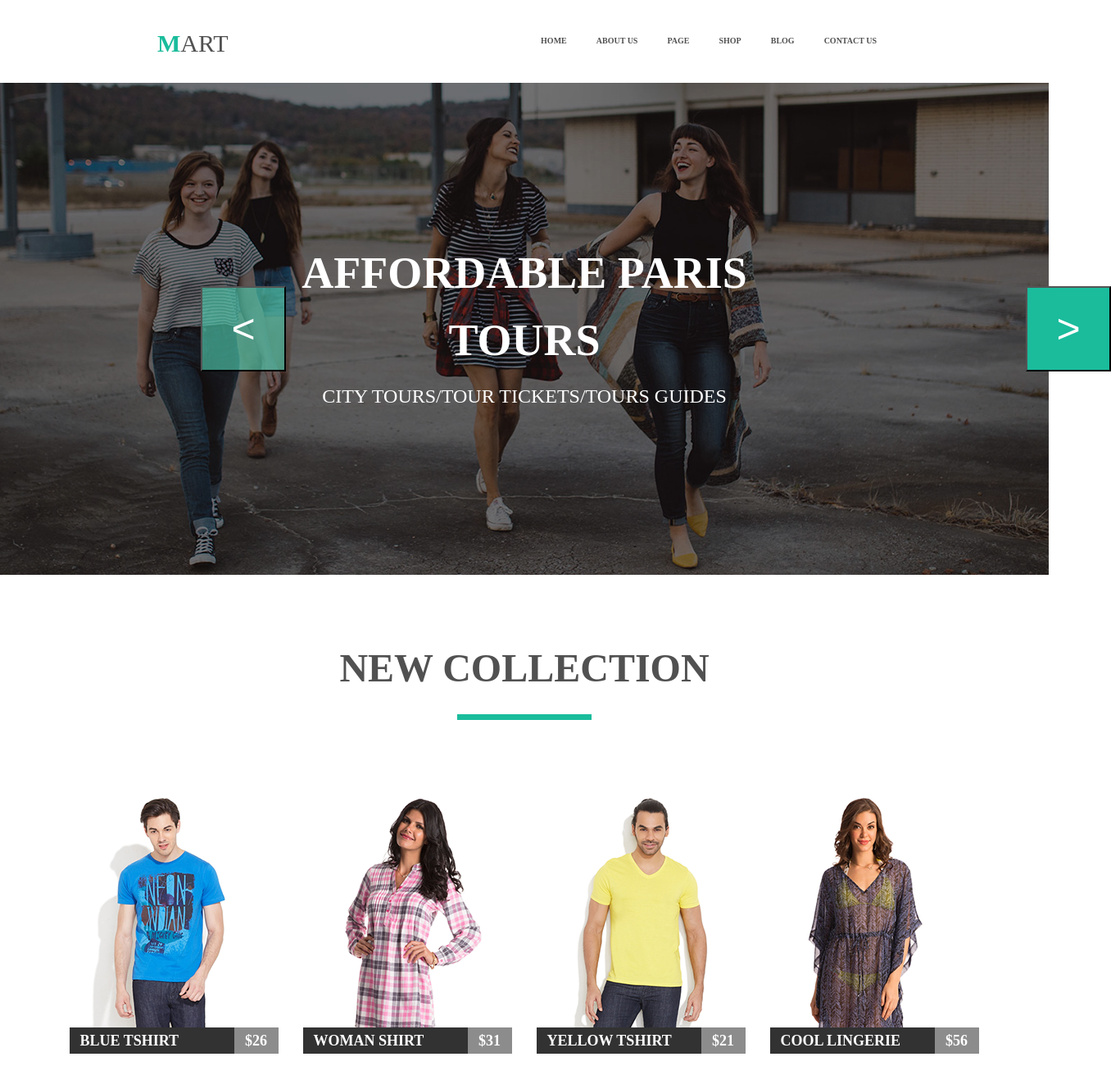
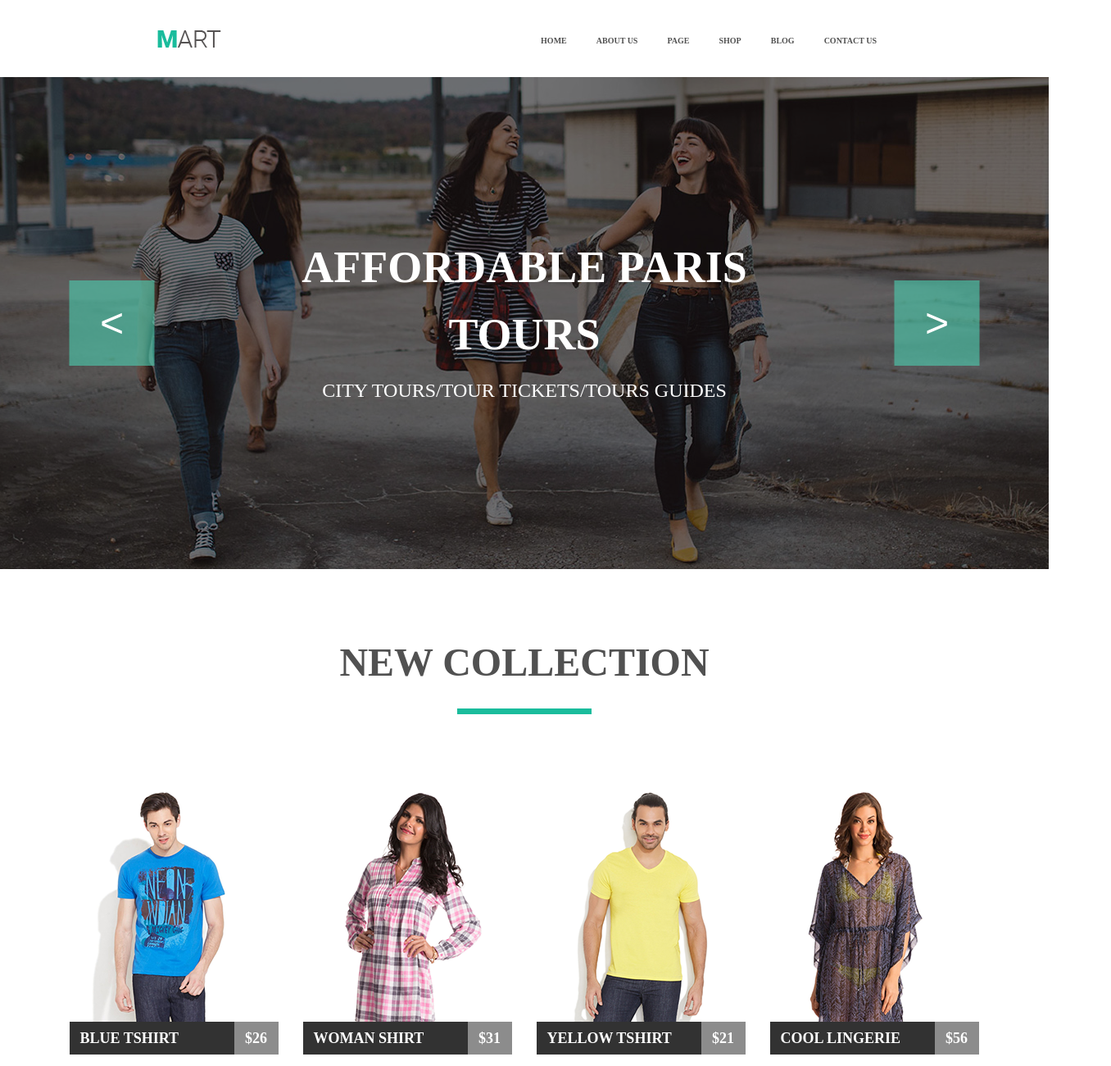
Before and after one commit to ig2108/goit-fe-course, a plain HTML site: page hw-05/index.html in a window 1280 px wide. Shown: the top 1300 px of the page at 82% size, 1356 px wide, since content can reach past the window. Drawn offline with Linux system fonts and the light colour scheme.

Commit message:
hw-05 update #1

```diff
--- a/hw-05/css/styles.css
+++ b/hw-05/css/styles.css
@@ -15,7 +15,7 @@ img {
 }
 
 .container {
-    max-width: 1600px;
+    max-width: 100%;
     margin: 0 auto;
     vertical-align: top;
 }
@@ -35,19 +35,10 @@ Header
     width: 70%;
 }
 
-.company__name {
+.logo {
     float: left;
     margin-top: 37px;
     margin-bottom: 32px;
-    font-size: 30px;
-    line-height: 32px;
-    text-transform: uppercase;
-    color: #515151;
-}
-
-.company__name::first-letter {
-    color: #1abc9c;
-    font-weight: bold;
 }
 
 .navigation {
@@ -84,6 +75,7 @@ Slider
 
 .slider {
     margin-bottom: 98px;
+    width: 100%;
 }
 
 .slider__item {
@@ -122,12 +114,14 @@ Slider
     line-height: 82px;
     font-weight: bold;
     text-transform: uppercase;
+    overflow: hidden;
 }
 
 .slider__text {
     color: #ffffff;
     font-size: 24px;
     line-height: 54px;
+    overflow: hidden;
     text-transform: uppercase;
 }
 
@@ -137,31 +131,40 @@ Slider
     cursor: pointer;
     font-size: 50px;
     line-height: 11px;
-
+    max-width: 1111px;
+    position: absolute;
+    width: 100%;
+    left: 50%;
+    top: 50%;
+    transform: translate(-50%, -50%);
+    z-index: 3;
 }
 
-.button__cntrl__prev {
+.button__cntrl {
+    border: none;
+    outline: none;
+    cursor: pointer;
     position: absolute;
     background-color: rgb(78, 198, 171, .651);
     width: 104px;
     height: 104px;
-    left: 245px;
     top: 50%;
     transform: translateY(-50%);
     color: #ffffff;
     z-index: 3;
 }
 
-.button__cntrl__next{
-    position: absolute;
+.prev {
+    left: 0;
+}
+
+.next {
+    right: 0;
+}
+
+.button__cntrl:hover,
+.button__cntrl:focus {
     background-color: rgb(26, 188, 156);
-    width: 104px;
-    height: 104px;
-    left: 1252px;
-    top: 50%;
-    transform: translateY(-50%);
-    color: #ffffff;
-    z-index: 3;
 }
 
 /*
@@ -216,6 +219,7 @@ Main
 .product__item:hover .overlay {
     opacity: 1;
     background-color: rgb(0, 0, 0, .549);
+    border-color: rgb(255, 255, 255, .749);
 }
 
 .overlay {
@@ -315,6 +319,7 @@ Main
     text-decoration: none;
     text-transform: uppercase;
     text-align: center;
+    overflow: hidden;
 }
 
 
@@ -350,7 +355,9 @@ Main
     background-color: #323232;
     color: #ffffff;
     font-size: 18px;
-    line-height: 32px;
+    height: 40px;
+    line-height: 40px;
+    overflow: hidden;
     text-transform: uppercase;
     font-weight: bold;
 }
@@ -363,7 +370,9 @@ Main
     background-color: #8c8c8c;
     color: #ffffff;
     font-size: 18px;
-    line-height: 32px;
+    height: 40px;
+    line-height: 40px;
+    overflow: hidden;
     text-transform: uppercase;
     font-weight: bold;
 }
--- a/hw-05/index.html
+++ b/hw-05/index.html
@@ -11,9 +11,9 @@
 <body>
     <header class="header container">
         <nav class="clearfix">
-            <h1 class="company__name">
-                Mart
-            </h1>
+            <div class="logo">
+                <a href="#"><img src="./img/logo.png" alt="MART"></a>
+            </div>
             <ul class="navigation clearfix">
                 <li class="nav__item"><a class="nav__link" href="#">Home</a></li>
                 <li class="nav__item"><a class="nav__link" href="#">About us</a></li>
@@ -38,8 +38,8 @@
                         </p>
                     </div>
                     <div class="slider__buttons">
-                        <button class="button__cntrl__prev">&#60;</button>
-                        <button class="button__cntrl__next">&#62;</button>
+                        <button class="button__cntrl prev">&#60;</button>
+                        <button class="button__cntrl next">&#62;</button>
                     </div>
                 </li>
             </ul>
@@ -72,7 +72,7 @@
                             </li>
                         </ul>
                     </div>
-                    <div class="product__info">
+                    <div class="product__info clearfix">
                         <h3 class="product__name">
                             Blue tshirt
                         </h3>
@@ -104,7 +104,7 @@
                                 </li>
                             </ul>
                         </div>
-                    <div class="product__info">
+                    <div class="product__info clearfix">
                         <h3 class="product__name">
                             Woman shirt
                         </h3>
@@ -136,7 +136,7 @@
                                 </li>
                             </ul>
                         </div>
-                    <div class="product__info">
+                    <div class="product__info clearfix">
                         <h3 class="product__name">
                             Yellow tshirt
                         </h3>
@@ -168,7 +168,7 @@
                                 </li>
                             </ul>
                         </div>
-                    <div class="product__info">
+                    <div class="product__info clearfix">
                         <h3 class="product__name">
                             Cool lingerie
                         </h3>
```
Also changed, not shown: hw-05/img/logo.png (added).
